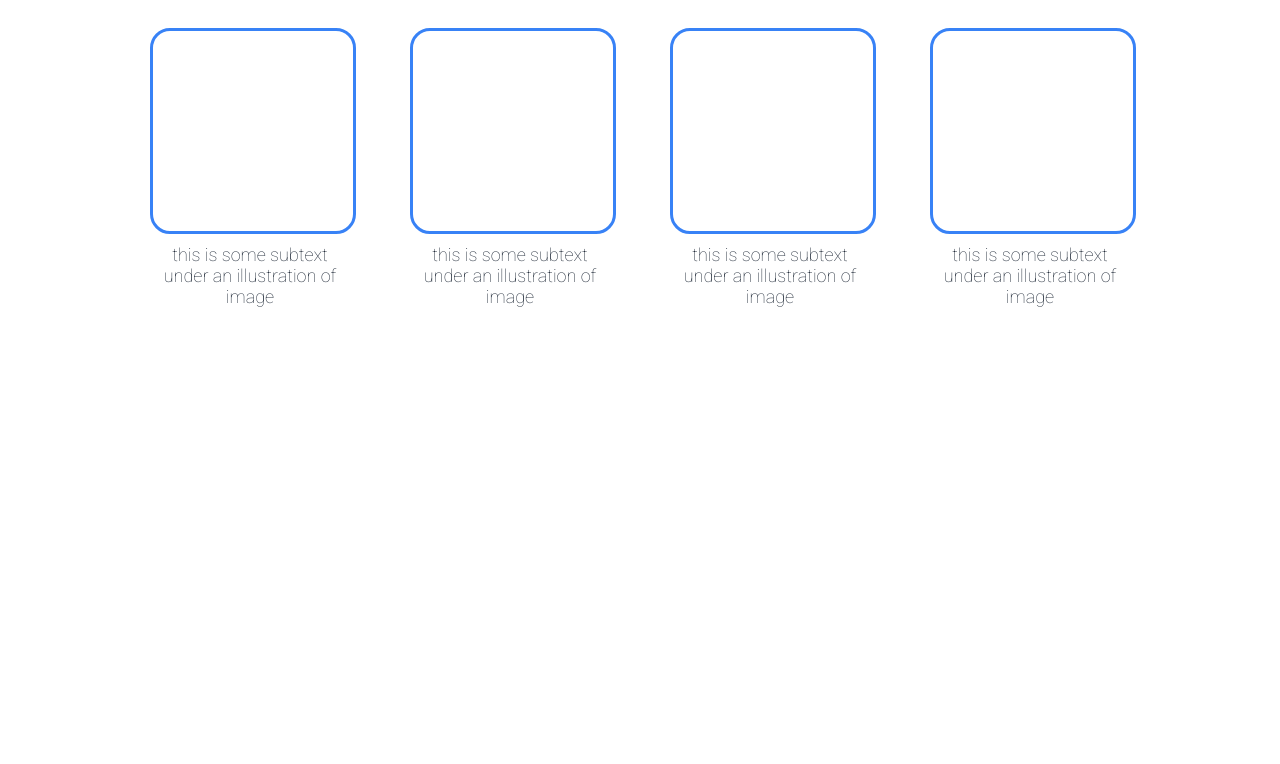
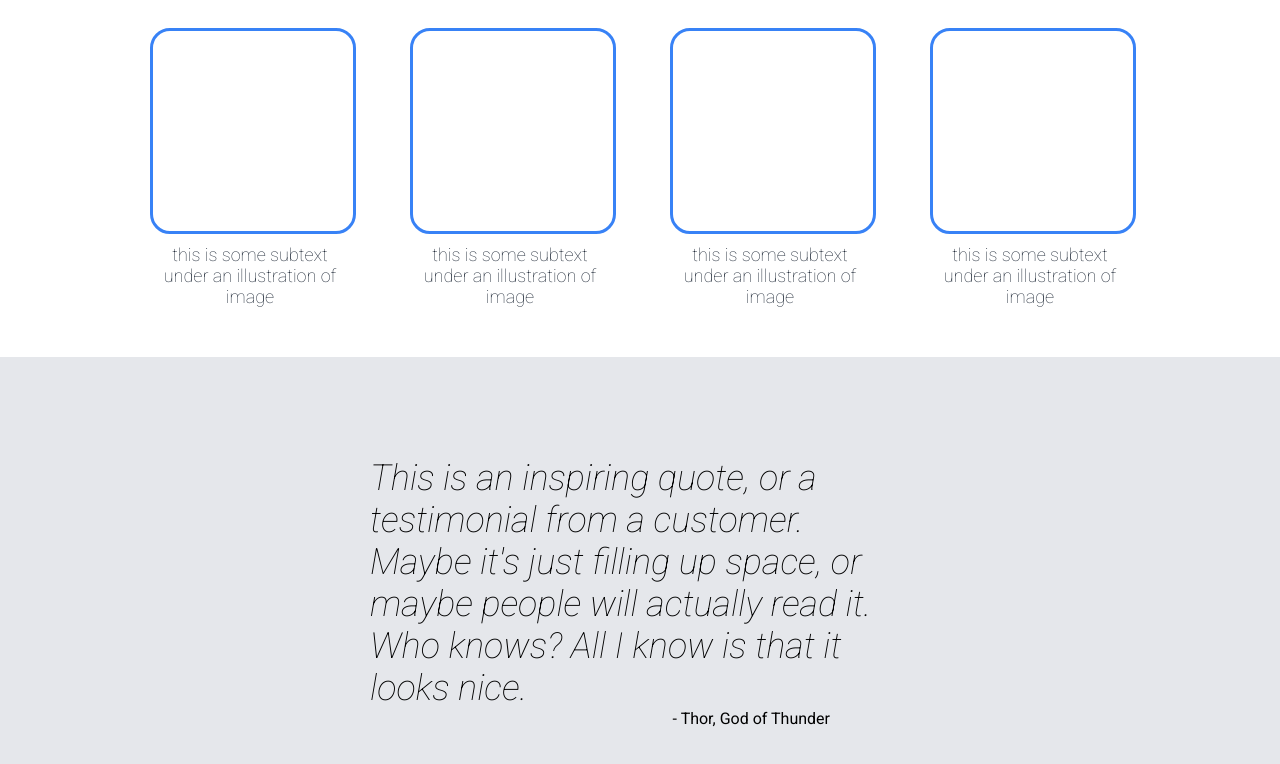
Before and after one commit to garethhines/TOP_landing_page, a plain HTML site: page index.html in a window 1280 px wide. Shown: the part 606-1370 px from the top of the page. Before the commit the page ends 963 px from the top, so only its background shows below. Drawn offline with Linux system fonts and the light colour scheme.

Commit message:
Add and style Quote Section

```diff
--- a/index.html
+++ b/index.html
@@ -7,6 +7,9 @@
 <link href="https://fonts.googleapis.com/css2?family=Roboto:ital,wght@0,100;0,300;0,400;0,500;0,700;0,900;1,100;1,300;1,400;1,500;1,700;1,900&display=swap" rel="stylesheet">
     </head>
     <body>
+
+        <!-- HEADER SECTION INCLUDING NAV AND HERO -->
+
         <div class="header-section">
             <div class="nav-section">
                 <p class="header-logo">Header Logo</p>
@@ -27,6 +30,9 @@
                 </div>
             </div>
         </div>
+
+        <!-- INFORMATION SECTION -->
+
         <div class="information-section">
             <div class="information-title">
                 <p>Some random information.</p>
@@ -50,5 +56,16 @@
                 </div>
             </div>
         </div>
+
+        <!-- QUOTE SECTION -->
+        <div class="quote-section">
+            <div class="quote-text">
+                This is an inspiring quote, or a testimonial from a customer. Maybe it's just filling up space, or maybe people will actually read it. Who knows? All I know is that it looks nice.
+            </div>
+            <div class="quote-author">
+                - Thor, God of Thunder
+            </div>
+        </div>
+
     </body>
 </html>
--- a/resources/styles.css
+++ b/resources/styles.css
@@ -118,3 +118,25 @@ button {
     height: 200px;
     margin-bottom: 10px;
 }
+
+/* Quote Section */
+
+.quote-section {
+    background-color: #E5E7EB;
+    display: flex;
+    flex-direction: column;
+    align-items: center;
+    padding: 100px
+}
+
+.quote-text {
+    font-size: 36px;
+    font-style: italic;
+    font-weight: lighter;
+    max-width: 50%;
+}
+
+.quote-author {
+    align-self: flex-end;
+    margin-right: 350px;
+}
```
